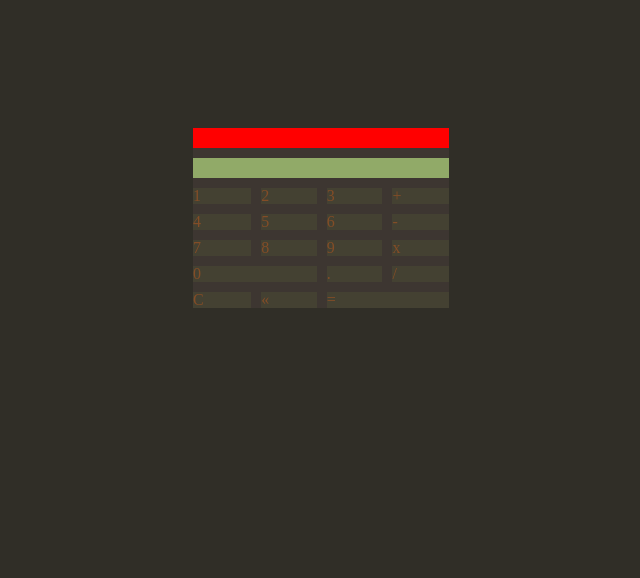
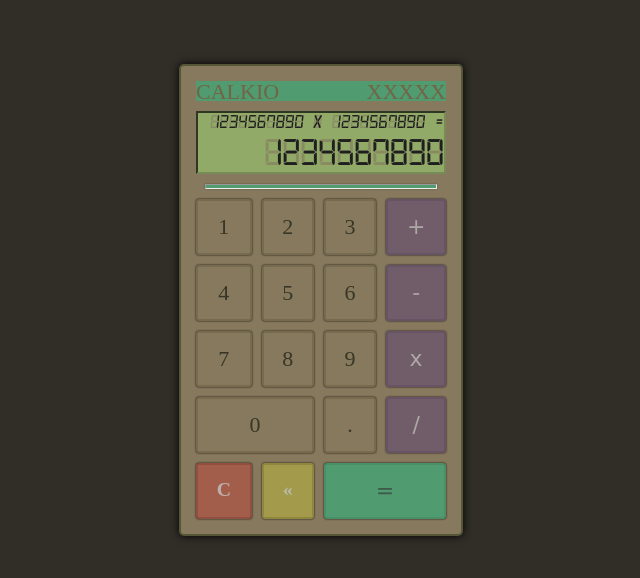
Before and after one commit to Y0ss-Please/javascript_calculator, a plain HTML site: page index.html in a window 1280 px wide. Shown: the whole page, without its empty margins (319-959 px from the left). Drawn offline with Linux system fonts and the light colour scheme.

Commit message:
updated css to make it look good.

```diff
--- a/index.html
+++ b/index.html
@@ -10,26 +10,40 @@
     <body>
         <div class="main">
             <div class="calculator">
-                <div class="top-bar"></div>
-                <div class="screen"></div>
+                <div class="top-bar">CALKIO <span class="solar">XXXXX</span></div>
+                <div class="screen">
+                    <div class="screen1">
+                        8888888888 8 8888888888 =
+                        <div class="screen-overlay">
+                            &nbsp1234567890&nbspX&nbsp1234567890&nbsp=
+                        </div>
+                    </div>
+                    <div class="screen2">
+                        8888888888
+                        <div class="screen-overlay">
+                            1234567890
+                        </div>
+                    </div>
+                </div>
+                <hr class="calc-hr">
                 <div id="one" class="key">1</div>
                 <div id="two" class="key">2</div>
                 <div id="three" class="key">3</div>
-                <div id="add" class="key">+</div>
+                <div id="add" class="key key-operator">+</div>
                 <div id="4" class="key">4</div>
                 <div id="5" class="key">5</div>
                 <div id="6" class="key">6</div>
-                <div id="subtract" class="key">-</div>
+                <div id="subtract" class="key key-operator">-</div>
                 <div id="7" class="key">7</div>
                 <div id="8" class="key">8</div>
                 <div id="9" class="key">9</div>
-                <div id="multiply" class="key">x</div>
+                <div id="multiply" class="key key-operator">x</div>
                 <div id="0" class="key col1-2">0</div>
                 <div id="decimal" class="key">.</div>
-                <div id="divide" class="key">/</div>
-                <div id="clear" class="key">C</div>
-                <div id="back" class="key">&#171;</div>
-                <div id="equals" class="key col3-4">=</div>
+                <div id="divide" class="key key-operator">/</div>
+                <div id="clear" class="key key-clear">C</div>
+                <div id="back" class="key key-back">&#171;</div>
+                <div id="equals" class="key key-equals col3-4">=</div>
             </div>
         </div>
 
--- a/style.css
+++ b/style.css
@@ -1,3 +1,24 @@
+@font-face {
+    font-family: 'digital-7_monomono';
+    src: url('fonts/digital-7.mono-webfont.woff2') format('woff2'),
+         url('fonts/digital-7.mono-webfont.woff') format('woff');
+    font-weight: normal;
+    font-style: normal;
+
+}
+
+
+
+
+@font-face {
+    font-family: 'digital-7_monoitalic';
+    src: url('fonts/digital-7.monoitalic-webfont.woff2') format('woff2'),
+         url('fonts/digital-7.monoitalic-webfont.woff') format('woff');
+    font-weight: normal;
+    font-style: normal;
+
+}
+
 html {
     background-color: rgb(48, 46, 39);
     color: rgb(131, 77, 39);
@@ -10,12 +31,17 @@ html {
 
 .calculator {
     display: grid;
-    width: 20%;
-    margin: 10% auto;
-    background-color: rgb(61, 54, 49);
+    width: 250px;
+    margin: 5% auto;
+    padding: 15px;
+    border: 2px solid rgb(85, 85, 56);
+    border-radius: 5px;
+    background-color: rgb(134, 121, 93);
+    box-shadow: 0 0 8px black;
     grid-template-columns: auto auto auto;
-    grid-template-rows: auto auto auto auto auto auto;
+    grid-template-rows: auto auto auto auto auto auto auto;
     grid-gap: 10px 10px;
+    font-size: 22px;
 }
 
 .top-bar {
@@ -23,19 +49,129 @@ html {
     grid-row: 1;
     width: 100%;
     height : 20px;
-    background-color: red;
+    background-color: rgb(80, 155, 111);
+    color: rgb(114, 100, 71);
+}
+
+.solar {
+    float: right;
 }
 
 .screen {
+    width: 100%;
+    box-sizing: border-box;
+    background-color: rgb(145, 170, 104);
+    border: 2px inset rgb(119, 139, 87);
+    color: rgba(133, 120, 95, 0.637);
+    text-align: right;
     grid-column: 1 / end;
     grid-row: 2;
+}
+
+.screen1 {
+   font-size: 90%;
+   font-family: 'digital-7_monoitalic', monospace;
+   position: relative;
+}
+
+.screen2 {
+    font-size: 180%;
+    font-family: 'digital-7_monomono', monospace;
+    position: relative;
+}
+
+.screen-overlay {
+    position: absolute;
     width: 100%;
-    height : 20px;
-    background-color: rgb(145, 170, 104);
+    top:0;
+    color: rgb(31, 31, 31);
+}
+
+.calc-hr {
+    margin: 0 auto;
+    height: 3px;
+    width: 92%;
+    color: rgb(80, 155, 111);
+    background-color: rgb(80, 155, 111);
+    box-shadow: 0 0 2px rgba(0, 0, 0, 0.356);
+    grid-row: 3;
+    grid-column: 1 / end;
+
 }
 
 .key {
-    background-color: rgb(68, 65, 50);
+    background-color: rgb(134, 121, 93);
+    border: 2px solid rgb(119, 106, 79);
+    color: rgb(56, 54, 38);
+    border-radius: 3px;
+    box-shadow: 0 0 2px black;
+    text-align: center;
+    padding: 15px;
+}
+
+.key:hover {
+    scale: 1.05;
+}
+
+.key:active{
+    scale: 0.95;
+    background-color: rgb(97, 85, 59);
+    border: 2px solid rgb(88, 74, 42);
+}
+
+.key-operator {
+    background-color: rgba(107, 84, 109, 0.753);
+    border: 2px solid rgba(100, 77, 102, 0.753);
+    color: rgba(208, 216, 202, 0.603);
+    font-family: Verdana, Geneva, Tahoma, sans-serif;
+}
+
+.key-operator:active {
+    scale: 0.95;
+    background-color: rgba(85, 67, 87, 0.753);
+    border: 2px solid rgba(82, 64, 83, 0.753);
+}
+
+.key-equals {
+    background-color: rgb(80, 155, 111);
+    border: 2px solid rgb(74, 143, 103);
+    color: rgba(49, 49, 49, 0.603);
+    font-family: Verdana, Geneva, Tahoma, sans-serif;
+}
+
+.key-equals:active {
+    scale: 0.95;
+    background-color: rgb(67, 133, 95);
+    border: 2px solid rgb(61, 121, 86);
+}
+
+.key-back {
+    background-color: rgb(163, 154, 75);
+    border: 2px solid rgb(143, 135, 63);
+    font-size: 90%;
+    font-weight: bold;
+    color: rgba(194, 194, 194, 0.815);
+
+}
+
+.key-back:active{
+    scale: 0.95;
+    background-color: rgb(138, 130, 61);
+    border: 2px solid rgb(122, 115, 51);
+}
+
+.key-clear {
+    background-color: rgb(163, 93, 75);
+    border: 2px solid rgb(145, 79, 63);
+    font-size: 90%;
+    font-weight: bold;
+    color: rgba(194, 194, 194, 0.815);
+}
+
+.key-clear:active {
+    scale: 0.95;
+    background-color: rgb(143, 77, 61);
+    border: 2px solid rgb(121, 63, 49);
 }
 
 .col1-2 {
```
Also changed, not shown: fonts/digital-7.mono-webfont.woff (added), fonts/digital-7.mono-webfont.woff2 (added), fonts/digital-7.monoitalic-webfont.woff (added), fonts/digital-7.monoitalic-webfont.woff2 (added).
